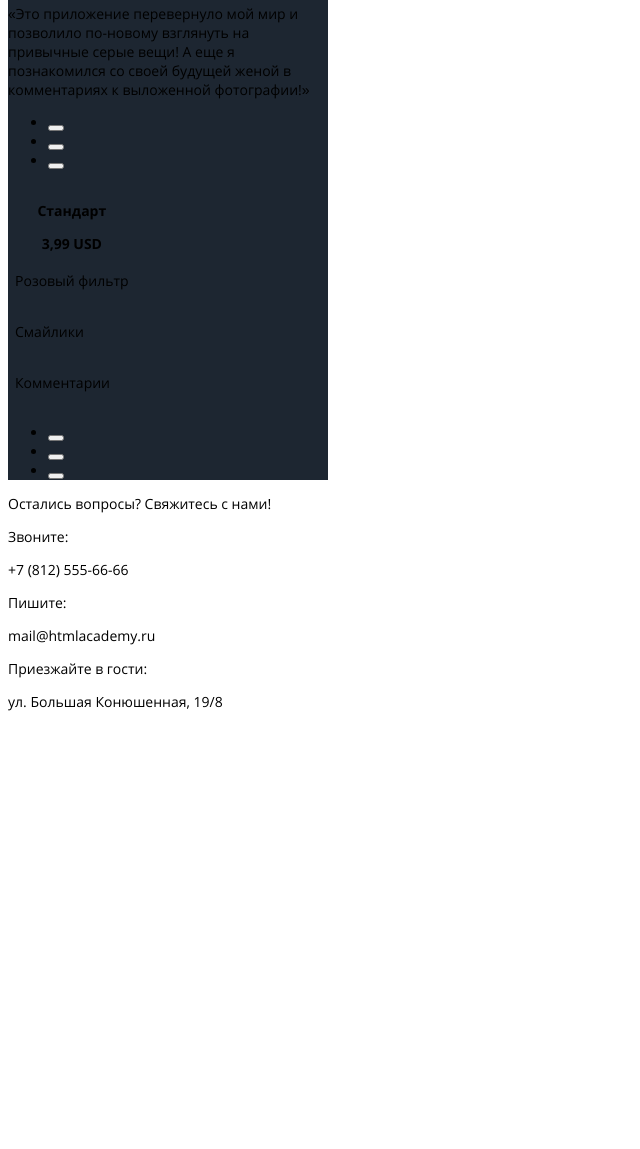
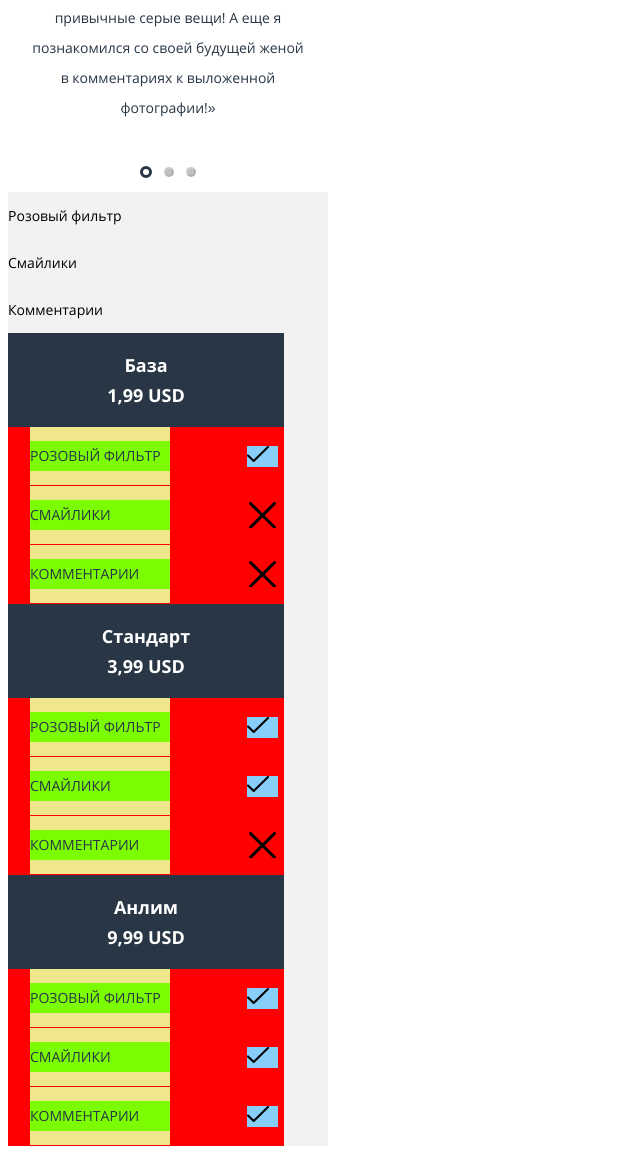
Before and after one commit to S-E-Pashin/1072207-pink-19, a website: page source/index.html in a window 1280 px wide. Shown: the part 2369-3518 px from the top of the page, without its empty margins (0-640 px from the left). Before the commit the page ends 3088 px from the top, so only its background shows below. Drawn offline with nearby package versions, Linux system fonts and the light colour scheme; files that its build step writes are made by us from their sources.

Commit message:
Продолжаю оформление, переработка таблицы.

```diff
--- a/source/index.html
+++ b/source/index.html
@@ -83,33 +83,32 @@
       </section>
       <section class="reviews">
         <div class="reviews__sliders">
-          <div class="reviews__first">
+          <div class="reviews__first reviews__item">
             <p class="reviews__title">Николай Петров</p>
             <p class="reviews__text">«Это приложение перевернуло мой мир и позволило по-новому взглянуть на привычные серые вещи! А еще я познакомился со своей будущей женой в комментариях к выложенной фотографии!»</p>
           </div>
-          <div class="reviews__second">
-            <p class="reviews__title visually_hidden">Николай Петров</p>
+          <div class="reviews__second reviews__item visually_hidden">
+            <p class="reviews__title">Николай Петров</p>
             <p class="reviews__text">«Это приложение перевернуло мой мир и позволило по-новому взглянуть на привычные серые вещи! А еще я познакомился со своей будущей женой в комментариях к выложенной фотографии!»</p>
           </div>
-          <div class="reviews__third visually_hidden">
+          <div class="reviews__third reviews__item visually_hidden">
             <p class="reviews__title">Николай Петров</p>
             <p class="reviews__text">«Это приложение перевернуло мой мир и позволило по-новому взглянуть на привычные серые вещи! А еще я познакомился со своей будущей женой в комментариях к выложенной фотографии!»</p>
           </div>
           <div class="reviews__switch-box">
-            <ul>
-              <li><button class="reviews__switch-slide reviews__activ-slide" type="button" value="slider_first"><span class="visually_hidden">Отзыв первый</span></button></li>
-              <li><button class="reviews__switch-slide" type="button" value="slider_second"><span class="visually_hidden">Отзыв второй</span></button></li>
-              <li><button class="reviews__switch-slide" type="button" value="slider_third"><span class="visually_hidden">Отзыв третий</span></button></li>
-            </ul>
+            <button class="reviews__switch-slide reviews__switch-slide--active" type="button" value="slider_first"><span class="visually_hidden">Отзыв первый</span></button>
+            <button class="reviews__switch-slide" type="button" value="slider_second"><span class="visually_hidden">Отзыв второй</span></button>
+            <button class="reviews__switch-slide" type="button" value="slider_third"><span class="visually_hidden">Отзыв третий</span></button>
           </div>
         </div>
       </section>
-      <section class="prices">
+      <!-- Переигрываю в поток -->
+      <!-- <section class="prices">
         <table class="prices__table">
-          <tr>  <th></th> <th><p>Стандарт</p><span>3,99 USD</span></th> <th></th> </tr>
-          <tr>  <td></td> <td><p>Розовый фильтр</p></td> <td></td> </tr>
-          <tr>  <td></td> <td><p>Смайлики</p></td> <td></td> </tr>
-          <tr>  <td></td> <td><p>Комментарии</p></td> <td></td> </tr>
+          <tr>  <th><p>Стандарт</p><span>3,99 USD</span></th>   <th></th>    <th></th>         </tr>
+          <tr>  <td><p>Розовый фильтр</p>               </td>   <td></td>    <td></td>         </tr>
+          <tr>  <td><p>Смайлики</p>                     </td>   <td></td>    <td></td>         </tr>
+          <tr>  <td><p>Комментарии</p>                  </td>   <td></td>    <td></td>         </tr>
         </table>
         <div class="prices__switch-box">
           <ul>
@@ -118,7 +117,83 @@
             <li><button class="prices__switch-slide" type="button" value="slider_third"><span class="visually_hidden">Третье предложение</span></button></li>
           </ul>
         </div>
+      </section> -->
+      <section class="prices">
+        <div class="prices__list">
+
+          <div class="prices__column princes__column-product">
+            <div class="prices__item-head">
+              <p></p>
+            </div>
+            <div class="prices__product">
+              <p>Розовый фильтр</p>
+            </div>
+            <div class="prices__product">
+              <p>Смайлики</p>
+            </div>
+            <div class="prices__product">
+              <p>Комментарии</p>
+            </div>
+          </div>
+
+          <div class="prices__column">
+            <div class="prices__item-head">
+              <p>База</p><span>1,99 USD</span>
+            </div>
+            <div class="prices__item">
+              <div class="prices__item-name"><p>Розовый фильтр</p></div>
+              <div class="prices__item-on"></div>
+            </div>
+            <div class="prices__item">
+              <div class="prices__item-name"><p>Смайлики</p></div>
+              <div class="prices__item-off"></div>
+            </div>
+            <div class="prices__item">
+              <div class="prices__item-name"><p>Комментарии</p></div>
+              <div class="prices__item-off"></div>
+            </div>
+          </div>
+
+          <div class="prices__column">
+            <div class="prices__item-head">
+              <p>Стандарт</p><span>3,99 USD</span>
+            </div>
+            <div class="prices__item">
+              <div class="prices__item-name"><p>Розовый фильтр</p></div>
+              <div class="prices__item-on"></div>
+            </div>
+            <div class="prices__item">
+              <div class="prices__item-name"><p>Смайлики</p></div>
+              <div class="prices__item-on"></div>
+            </div>
+            <div class="prices__item">
+              <div class="prices__item-name"><p>Комментарии</p></div>
+              <div class="prices__item-off"></div>
+            </div>
+          </div>
+
+          <div class="prices__column">
+            <div class="prices__item-head">
+              <p>Анлим</p><span>9,99 USD</span>
+            </div>
+            <div class="prices__item">
+              <div class="prices__item-name"><p>Розовый фильтр</p></div>
+              <div class="prices__item-on"></div>
+            </div>
+            <div class="prices__item">
+              <div class="prices__item-name"><p>Смайлики</p></div>
+              <div class="prices__item-on"></div>
+            </div>
+            <div class="prices__item">
+              <div class="prices__item-name"><p>Комментарии</p></div>
+              <div class="prices__item-on"></div>
+            </div>
+          </div>
+
+        </div>
       </section>
+
+
     </main>
     <footer class="page-footer">
       <section class="info">
--- /dev/null
+++ b/source/less/blocks/prices.less
@@ -0,0 +1,160 @@
+.prices {
+  background-color: @bg_second_color;
+}
+.prices__list {
+  display: flex;
+  flex-direction: column;
+}
+.prices__column {
+  display: flex;
+  flex-direction: column;
+  justify-content: flex-end;
+  width: 276px;
+}
+
+
+.prices__item-head {
+  display: flex;
+  flex-direction: column;
+  justify-content: center;
+
+  width: 276px;
+  height: 94px;
+
+  font-size: 18px;
+  line-height: 30px;
+  font-weight: 700;
+  text-align: center;
+  color: @text_main_color;
+
+  background-color: @bg_main_color;
+  // background-image: url("");
+
+}
+
+.prices__item-head p {
+  margin: 0;
+}
+
+.prices__item {
+  position: relative;
+  display: flex;
+  flex-direction: row;
+  justify-content: space-between;
+  align-items: center;
+  width: 276px;
+  height: 59px;
+  background-color: red;
+}
+
+.princes__column-product .prices__item-head {
+  display: none;
+}
+
+.prices__item-name {
+  // Управляю изменением положения
+  // display: none;
+  width: 140px;
+  // центрую-калибрую
+  margin-right: 70px;
+  margin-left: 22px;
+  background-color: khaki;
+}
+
+.prices__item-name p {
+
+  font-size: 14px;
+  line-height: 30px;
+  font-weight: 400;
+  text-align: left;
+  text-transform: uppercase;
+  color: @bg_main_color;
+  background-color: lawngreen;
+}
+
+.prices__item-on {
+  // flex-grow: 0.5;
+  width: 31px;
+  // width: 50%;
+  height: 21px;
+  margin-right: 20px;
+  margin: 0 auto;
+
+  background-image: url(../img/icon-yes.svg);
+  background-repeat: no-repeat;
+  background-color: lightskyblue;
+}
+
+.prices__item-off {
+  width: 27px;
+  height: 26px;
+  margin-right: 20px;
+  margin: 0 auto;
+
+  background-image: url(../img/icon-no.svg);
+  background-repeat: no-repeat;
+}
+
+
+
+
+
+
+
+
+
+
+
+
+
+
+
+
+
+
+
+
+
+
+
+
+
+
+
+
+
+
+
+
+
+
+
+// Пока сдвигаю
+.prices__table {
+
+
+    // width: px;
+  // height: px;
+  // margin-top: 0px;
+  // margin-right: 0px;
+  // margin-bottom: 0px;
+  // margin-left: 0px;
+  // padding-top: 0px;
+  // padding-right: 0px;
+  // padding-bottom: 0px;
+  // padding-left: 0px;
+
+  // font-size: px;
+  // line-height: px;
+  // font-weight: 400;
+  // text-align: center;
+  // color: @;
+
+  // background-color: @;
+  // background-image: url("");
+  border: solid 2px #e5e5e5;
+  // border-radius: 3px;
+  background-color: khaki;
+}
+
+//
--- /dev/null
+++ b/source/less/blocks/reviews.less
@@ -0,0 +1,138 @@
+.reviews {
+  width: 320px;
+  // height: px;
+  margin-top: 0px;
+  // margin-right: px;
+  // margin-bottom: px;
+  // margin-left: px;
+  // padding-top: px;
+  // padding-right: px;
+  // padding-bottom: px;
+  // padding-left: px;
+
+  // font-size: px;
+  // line-height: px;
+  // font-weight: 400;
+  // text-align: center;
+  // color: @;
+
+  background-color: @text_main_color;
+  // background-image: url("");
+  // border: 1px solid @;
+  // border-radius: 3px;
+}
+
+.reviews__sliders {
+  display: flex;
+  flex-direction: column;
+  justify-content: space-between;
+  align-items: center;
+}
+
+.reviews__item {
+  display: flex;
+  flex-direction: column;
+  justify-content: space-between;
+  align-items: center;
+}
+
+.reviews__title {
+  // width: px;
+  // height: px;
+  margin-top: 0px;
+  // margin-right: px;
+  margin-bottom: 0px;
+  // margin-left: px;
+  padding-top: 44px;
+  // padding-right: px;
+  padding-bottom: 25px;
+  // padding-left: px;
+
+  font-size: 18px;
+  line-height: 30px;
+  font-weight: 700;
+  // text-align: center;
+  color: @text_second_color;
+
+  // background-color: @;
+  // background-image: url("");
+  // border: 1px solid @;
+  // border-radius: 3px;
+
+}
+
+.reviews__text {
+  width: 278px;
+  // height: px;
+  margin-top: 0px;
+  // margin-right: 0px;
+  margin-bottom: 0px;
+  // margin-left: 0px;
+  // padding-top: 0px;
+  // padding-right: 0px;
+  // padding-bottom: 0px;
+  // padding-left: 0px;
+
+  font-size: 14px;
+  line-height: 30px;
+  font-weight: 400;
+  text-align: center;
+  color: @bg_main_color;
+
+  // background-color: @;
+  // background-image: url("");
+  // border: 1px solid @;
+  // border-radius: 3px;
+
+}
+
+.reviews__switch-box {
+  display: flex;
+  justify-content: space-between;
+  align-items: center;
+  flex-wrap: wrap;
+  width: 56px;
+  height: 6px;
+  margin-top: 43px;
+  // margin-right: 0px;
+  margin-bottom: 20px;
+  // margin-left: 0px;
+  // padding-top: 0px;
+  // padding-right: 0px;
+  // padding-bottom: 0px;
+  // padding-left: 0px;
+
+  // font-size: px;
+  // line-height: px;
+  // font-weight: 400;
+  // text-align: center;
+  // color: @;
+
+  // background-color: @;
+  // background-image: url("");
+  // border: 1px solid @;
+  // border-radius: 3px;
+}
+
+.reviews__switch-slide {
+  width: 6px;
+  height: 6px;
+  padding: 0;
+
+  background-color: @bg_main_color;
+  opacity: 0.3;
+  // background-image: url("");
+  // border: 3px solid @bg_second_color;
+  border-radius: 50%;
+  box-sizing: content-box;
+}
+
+.reviews__switch-slide--active {
+  width: 6px;
+  height: 6px;
+  background-color: @text_main_color;
+  opacity: 1;
+  border: 3px solid @bg_main_color;
+  box-sizing: content-box;
+}
+//
```
Also changed, not shown: source/less/blocks/advantages.less (+50 -0 lines), source/less/global/variables.less (+21 -0 lines), source/less/style.less (+27 -2 lines).
